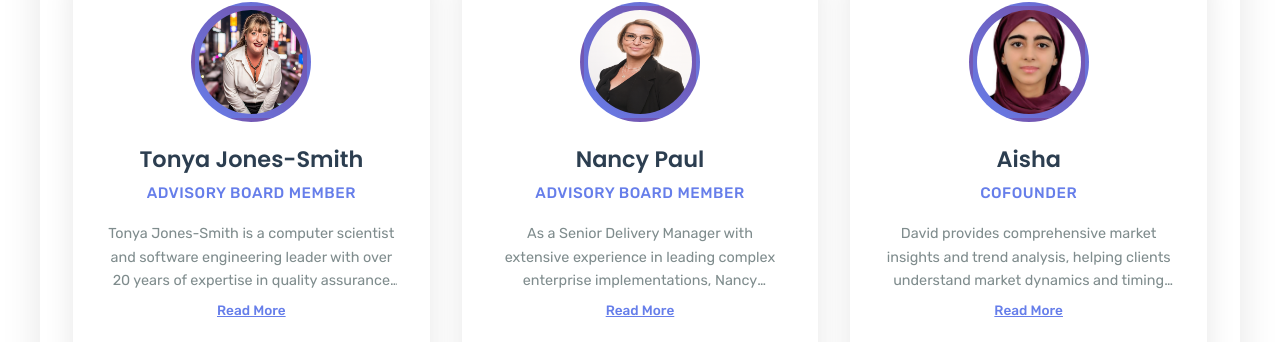
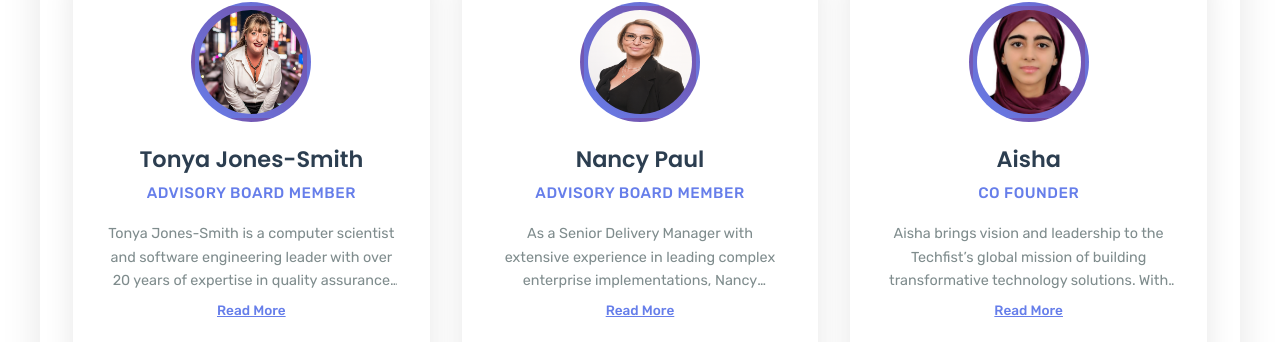
Before and after one commit to umairatechfist/techfistglobal, a plain HTML site: page index.html in a window 1280 px wide. Shown: the part 3603-3945 px from the top of the page. Drawn offline with nearby package versions, Linux system fonts and the light colour scheme; files whose address does not match are found by name.

Commit message:
Update index.html

```diff
--- a/index.html
+++ b/index.html
@@ -1830,10 +1830,14 @@
                     <img src="images/aisha.jpg" alt="aisha">
                 </div>
                 <h4 class="member-name">Aisha</h4>
-                <p class="member-role">Cofounder</p>
+                <p class="member-role">Co Founder</p>
                 <div class="member-description">
                     <div class="description-text collapsed" id="desc3">
-                        David provides comprehensive market insights and trend analysis, helping clients understand market dynamics and timing for optimal investment decisions.
+                       Aisha brings vision and leadership to the Techfist’s global mission of building transformative technology solutions. With expertise in artificial intelligence, machine learning, and systems design, she focuses on creating intelligent products that address real-world challenges and deliver measurable impact.
+
+At Techfist Global , she plays a central role in shaping innovation strategy, guiding product development, and fostering collaborations that merge technical depth with forward-looking vision. Her work reflects a commitment to harnessing technology as a force for efficiency, connectivity, and positive change.
+
+Through her leadership, Techfist Global is advancing AI-powered applications that redefine how people live, work, and interact with technology.
                     </div>
                     <button class="expand-toggle-btn" onclick="toggleDescription('desc3', this)">Read More</button>
                 </div>
```
